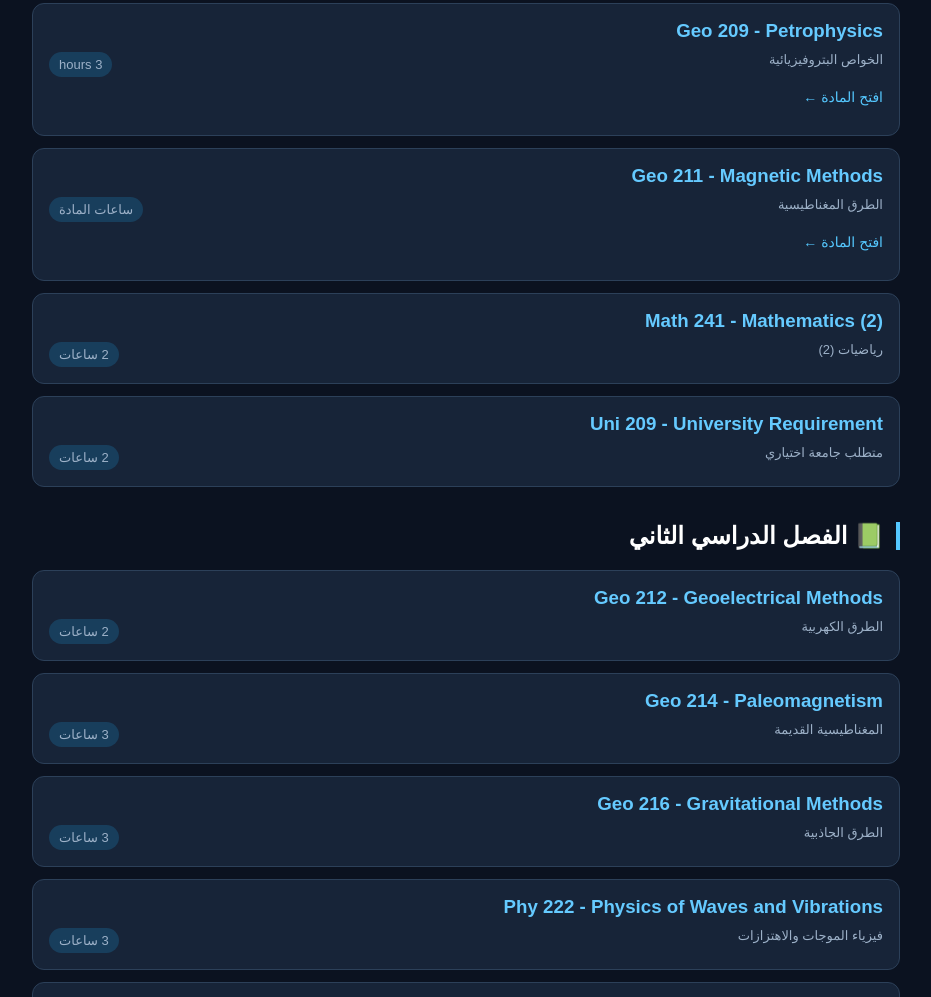
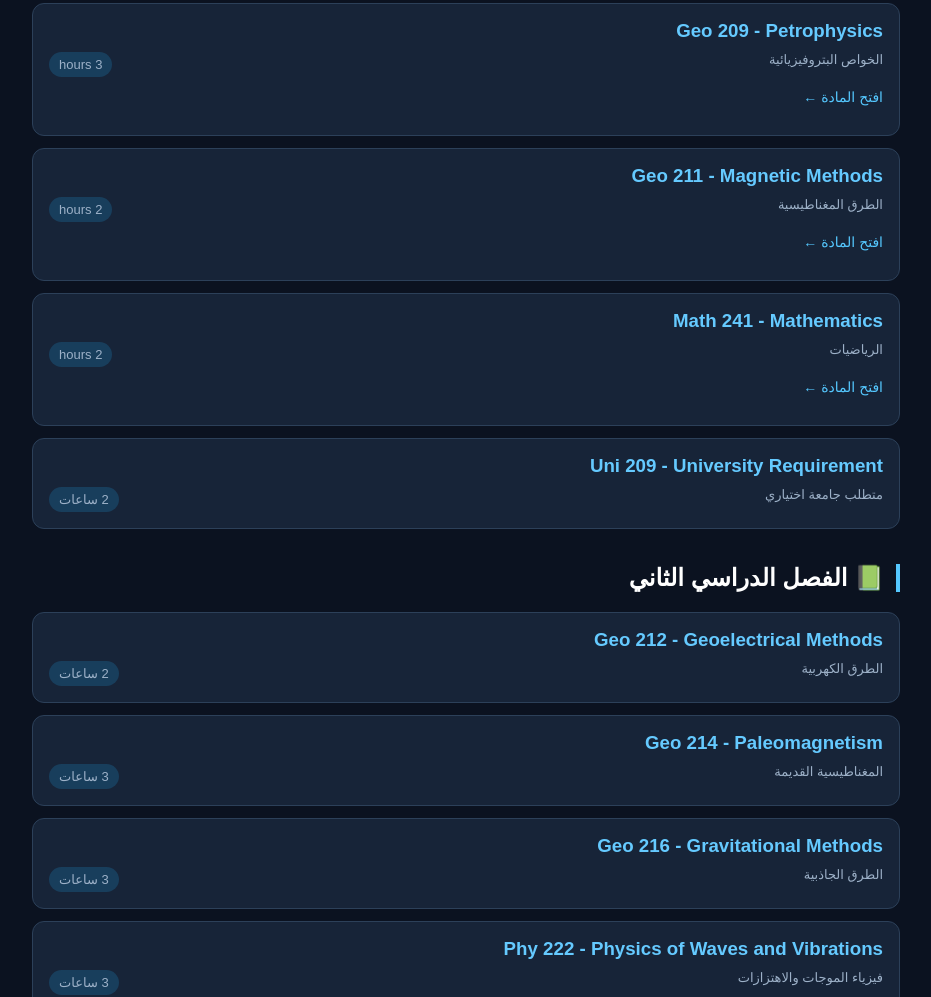
Before and after one commit to mohamedhassanmostafaali-dev/geophysics-hub, a plain HTML site: page second-year.html in a window 1280 px wide. Shown: the part 901-1898 px from the top of the page, without its empty margins (174-1105 px from the left). Drawn offline with Linux system fonts and the light colour scheme.

Commit message:
Update second-year.html

```diff
--- a/second-year.html
+++ b/second-year.html
@@ -141,7 +141,7 @@ color:#9db1c8;
   <h3>Geo 211 - Magnetic Methods</h3>
   <div class="info">
     <span>الطرق المغناطيسية</span>
-    <span class="tag">ساعات المادة</span>
+    <span class="tag">2 hours</span>
   </div>
   <p style="color:#55c8ff;margin-top:12px">
     افتح المادة ←
@@ -149,10 +149,18 @@ color:#9db1c8;
 </div>
 
 
-<div class="subject">
-<h3>Math 241 - Mathematics (2)</h3>
-<div class="info"><span>رياضيات (2)</span><span class="tag">2 ساعات</span></div>
+
+<div class="subject" onclick="window.location.href='math241.html'" style="cursor:pointer">
+  <h3>Math 241 - Mathematics</h3>
+  <div class="info">
+    <span>الرياضيات</span>
+    <span class="tag">2 hours</span>
+  </div>
+  <p style="color:#55c8ff;margin-top:12px">
+    افتح المادة ←
+  </p>
 </div>
+
 
 <div class="subject">
 <h3>Uni 209 - University Requirement</h3>
```
